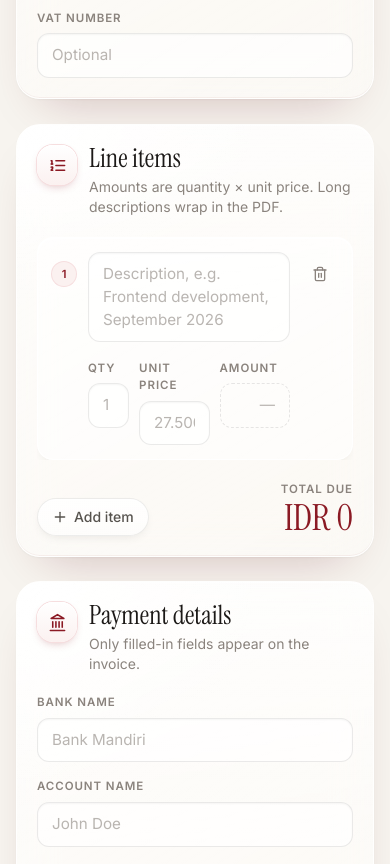
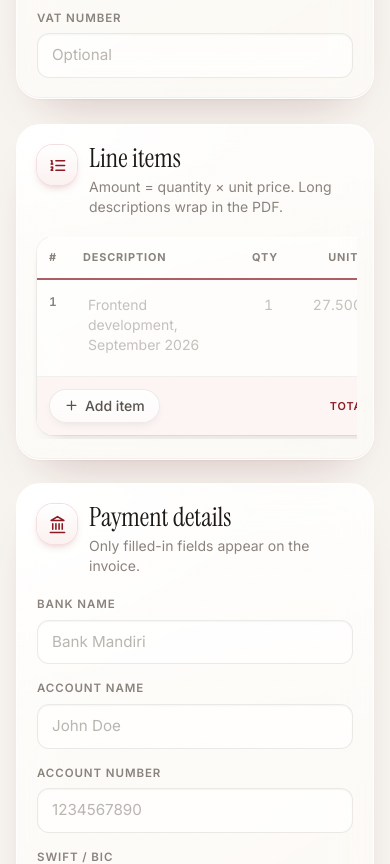
Before and after one commit to alvianzf/invoice-generator, a React (Vite) app: page / in a window 390 px wide. Shown: the part 1820-2684 px from the top of the page. Built offline with nearby package versions, Linux system fonts and the light colour scheme.

Commit message:
feat: edit line items in a table with total under the amount column
Fix horizontal page overflow on mobile caused by an unpositioned sr-only label.

```diff
--- a/src/App.tsx
+++ b/src/App.tsx
@@ -68,7 +68,7 @@ export default function App() {
         </div>
       </div>
 
-      <div className="grid items-start gap-6 lg:grid-cols-[minmax(0,1.05fr)_minmax(0,1fr)] xl:gap-8">
+      <div className="grid grid-cols-1 items-start gap-6 lg:grid-cols-[minmax(0,1.05fr)_minmax(0,1fr)] xl:gap-8">
         <div className={view === "preview" ? "hidden lg:block" : ""}>
           <InvoiceForm invoice={invoice} setInvoice={setInvoice} onDownload={download} downloadState={downloadState} engineReady={!!engine} />
         </div>
--- a/src/components/InvoiceForm.tsx
+++ b/src/components/InvoiceForm.tsx
@@ -109,10 +109,24 @@ export default function InvoiceForm({ invoice, setInvoice, onDownload, downloadS
       <SectionCard
         icon={<ListOrdered size={19} />}
         title="Line items"
-        hint="Amounts are quantity × unit price. Long descriptions wrap in the PDF."
+        hint="Amount = quantity × unit price. Long descriptions wrap in the PDF."
         delay={0.19}
       >
-        <ol className="space-y-3">
+        <div className="relative -mx-1 overflow-x-auto px-1 pb-1">
+          <table className="w-full min-w-[34rem] border-separate border-spacing-0 overflow-hidden rounded-2xl bg-white/55 text-left shadow-[inset_0_1px_0_#fff,0_8px_20px_-14px_rgba(28,25,23,.35)] ring-1 ring-black/[0.05]">
+            <thead>
+              <tr className="text-[0.68rem] font-semibold uppercase tracking-[0.08em] text-ink-mute">
+                <th scope="col" className="w-9 border-b-2 border-ruby-700/70 py-3 pl-3 text-left">#</th>
+                <th scope="col" className="border-b-2 border-ruby-700/70 px-2.5 py-3">Description</th>
+                <th scope="col" className="w-[4.5rem] border-b-2 border-ruby-700/70 px-2.5 py-3 text-right">Qty</th>
+                <th scope="col" className="w-[7.5rem] border-b-2 border-ruby-700/70 px-2.5 py-3 text-right">Unit price</th>
+                <th scope="col" className="w-[8rem] border-b-2 border-ruby-700/70 px-2.5 py-3 text-right">Amount ({currency.code})</th>
+                <th scope="col" className="w-10 border-b-2 border-ruby-700/70 py-3 pr-2">
+                  <span className="sr-only">Remove</span>
+                </th>
+              </tr>
+            </thead>
+            <tbody>
               {invoice.items.map((item, i) => (
                 <ItemRow
                   key={item.id}
@@ -124,17 +138,24 @@ export default function InvoiceForm({ invoice, setInvoice, onDownload, downloadS
                   onRemove={removeItem}
                 />
               ))}
-        </ol>
-        <div className="mt-5 flex flex-wrap items-end justify-between gap-4">
-          <button type="button" className="btn-glass" onClick={addItem}>
-            <Plus size={16} /> Add item
+            </tbody>
+            <tfoot>
+              <tr className="bg-ruby-50/70">
+                <td colSpan={2} className="py-3 pl-3">
+                  <button type="button" className="btn-glass py-1.5" onClick={addItem}>
+                    <Plus size={15} /> Add item
                   </button>
-          <div className="text-right">
-            <p className="field-label mb-0.5">Total due</p>
-            <p className="font-display text-4xl leading-none text-ruby-700 tabular-nums">
+                </td>
+                <th scope="row" colSpan={2} className="px-2.5 py-3 text-right text-[0.68rem] font-semibold uppercase tracking-[0.08em] text-ruby-700">
+                  Total due
+                </th>
+                <td className="whitespace-nowrap px-2.5 py-3 text-right text-base font-semibold tabular-nums text-ruby-700">
                   <AnimatedNumber value={invoiceTotal(invoice)} format={(n) => formatMoney(n, currency)} />
-            </p>
-          </div>
+                </td>
+                <td />
+              </tr>
+            </tfoot>
+          </table>
         </div>
       </SectionCard>
 
@@ -215,56 +236,35 @@ function ItemRow({
   onChange: (id: string, field: keyof InvoiceItem, value: string) => void;
   onRemove: (id: string) => void;
 }) {
-  const id = useId();
+  const n = index + 1;
   return (
-    <li
-      className={`pop-in grid transition-all duration-300 ease-out ${leaving ? "pointer-events-none grid-rows-[0fr] opacity-0 -translate-x-3" : "grid-rows-[1fr]"}`}
+    <tr
+      className={`pop-in group align-top transition-all duration-300 ease-out hover:bg-white/70 [&>td]:border-b [&>td]:border-ink/[0.06] ${
+        leaving ? "pointer-events-none -translate-x-3 opacity-0" : ""
+      }`}
     >
-      <div className="overflow-hidden">
-        <div className="rounded-2xl border border-white/80 bg-white/55 p-3.5 shadow-[inset_0_1px_0_#fff,0_6px_16px_-12px_rgba(28,25,23,.3)] sm:p-4">
-          <div className="flex items-start gap-3">
-            <span className="mt-2.5 grid h-6 w-6 shrink-0 place-items-center rounded-full bg-ruby-50 text-[0.7rem] font-semibold text-ruby-700 ring-1 ring-ruby-100">
-              {index + 1}
-            </span>
-            <div className="min-w-0 flex-1 space-y-3">
-              <div>
-                <label htmlFor={`${id}-d`} className="sr-only">
-                  Description
-                </label>
+      <td className="py-3.5 pl-3 text-xs font-semibold tabular-nums text-ink-mute">{n}</td>
+      <td className="px-1 py-1.5">
         <AutoTextarea
-                  id={`${id}-d`}
+          aria-label={`Item ${n} description`}
+          className="cell-input"
           value={item.description}
           onChange={(e) => onChange(item.id, "description", e.target.value)}
-                  placeholder="Description, e.g. Frontend development, September 2026"
+          placeholder="Frontend development, September 2026"
         />
-              </div>
-              <div className="grid grid-cols-[minmax(0,0.7fr)_minmax(0,1.2fr)_minmax(0,1.2fr)] gap-2.5">
-                <div>
-                  <label htmlFor={`${id}-q`} className="field-label">
-                    Qty
-                  </label>
-                  <input id={`${id}-q`} className="field" inputMode="decimal" value={item.quantity} placeholder="1" onChange={(e) => onChange(item.id, "quantity", e.target.value)} />
-                </div>
-                <div>
-                  <label htmlFor={`${id}-p`} className="field-label">
-                    Unit price
-                  </label>
-                  <input id={`${id}-p`} className="field" inputMode="decimal" value={item.price} placeholder="27.500.000" onChange={(e) => onChange(item.id, "price", e.target.value)} />
-                </div>
-                <div>
-                  <p className="field-label">Amount</p>
-                  <p className="truncate rounded-xl border border-dashed border-ink/10 px-3.5 py-2.5 text-right text-[0.95rem] font-semibold tabular-nums text-ink" title={amount}>
-                    {amount || <span className="font-normal text-ink-mute/60">—</span>}
-                  </p>
-                </div>
-              </div>
-            </div>
-            <button type="button" className="icon-btn mt-1" onClick={() => onRemove(item.id)} aria-label={`Remove item ${index + 1}`} title="Remove item">
-              <Trash2 size={16} />
+      </td>
+      <td className="px-1 py-1.5">
+        <input aria-label={`Item ${n} quantity`} className="cell-input text-right tabular-nums" inputMode="decimal" value={item.quantity} placeholder="1" onChange={(e) => onChange(item.id, "quantity", e.target.value)} />
+      </td>
+      <td className="px-1 py-1.5">
+        <input aria-label={`Item ${n} unit price`} className="cell-input text-right tabular-nums" inputMode="decimal" value={item.price} placeholder="27.500.000" onChange={(e) => onChange(item.id, "price", e.target.value)} />
+      </td>
+      <td className="whitespace-nowrap px-2.5 py-3.5 text-right text-sm font-semibold tabular-nums text-ink">{amount || <span className="font-normal text-ink-mute/50">—</span>}</td>
+      <td className="py-1.5 pr-2 text-right">
+        <button type="button" className="icon-btn opacity-60 transition group-hover:opacity-100 focus-visible:opacity-100" onClick={() => onRemove(item.id)} aria-label={`Remove item ${n}`} title="Remove item">
+          <Trash2 size={15} />
         </button>
-          </div>
-        </div>
-      </div>
-    </li>
+      </td>
+    </tr>
   );
 }
--- a/src/components/ui.tsx
+++ b/src/components/ui.tsx
@@ -50,7 +50,7 @@ export function AutoTextarea(props: TextareaHTMLAttributes<HTMLTextAreaElement>)
       document.fonts?.removeEventListener("loadingdone", fit);
     };
   }, []);
-  return <textarea ref={ref} rows={1} {...props} className={`field ${props.className ?? ""}`} />;
+  return <textarea ref={ref} rows={1} {...props} className={props.className || "field"} />;
 }
 
 export function TextareaField({ label, className = "", ...props }: TextareaHTMLAttributes<HTMLTextAreaElement> & { label: string }) {
--- a/src/index.css
+++ b/src/index.css
@@ -144,6 +144,29 @@
     min-height: 2.9rem;
   }
 
+  /* Spreadsheet-style cell: quiet until hovered or focused. */
+  .cell-input {
+    @apply w-full rounded-lg px-2.5 py-2 text-sm text-ink placeholder:text-ink-mute/50;
+    background: transparent;
+    border: 1px solid transparent;
+    transition: border-color 0.2s, box-shadow 0.25s, background 0.2s;
+  }
+  .cell-input:hover {
+    border-color: rgba(28, 25, 23, 0.1);
+    background: rgba(255, 255, 255, 0.6);
+  }
+  .cell-input:focus {
+    outline: none;
+    background: #fff;
+    border-color: rgba(139, 26, 36, 0.45);
+    box-shadow: 0 0 0 3px rgba(176, 44, 55, 0.12);
+  }
+  textarea.cell-input {
+    resize: none;
+    overflow: hidden;
+    min-height: 2.35rem;
+  }
+
   .eyebrow {
     @apply text-xs font-semibold uppercase tracking-[0.18em] text-ruby-700;
   }
```
Lines whose indentation alone changed are shown as unchanged.
